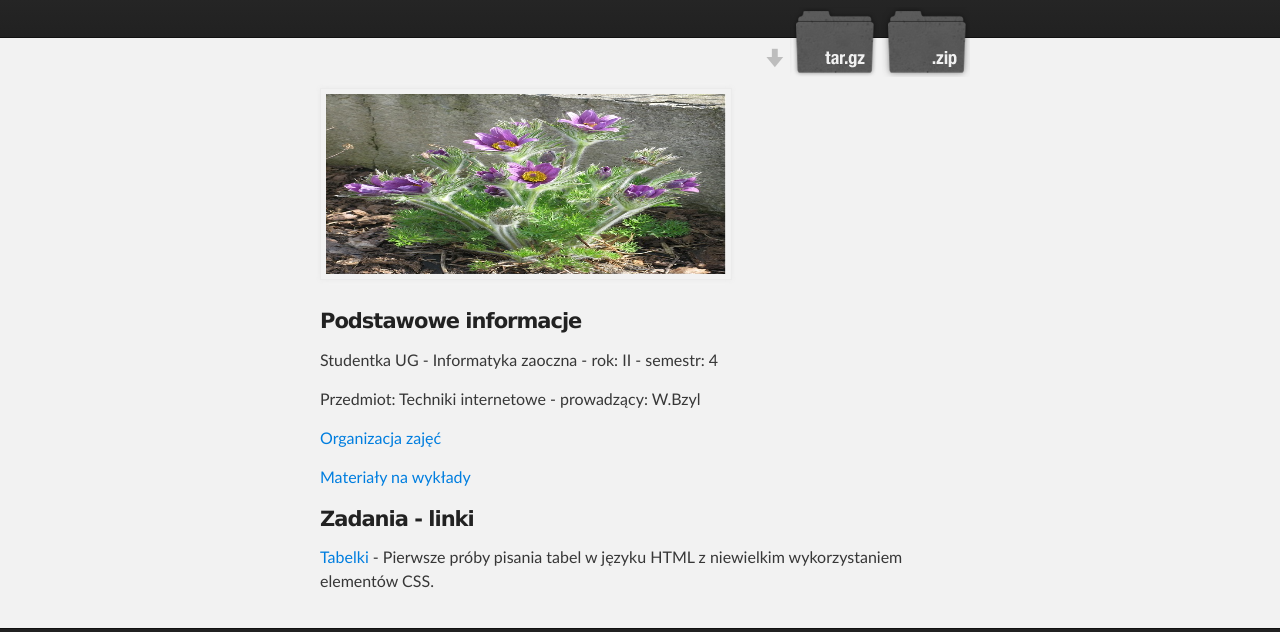
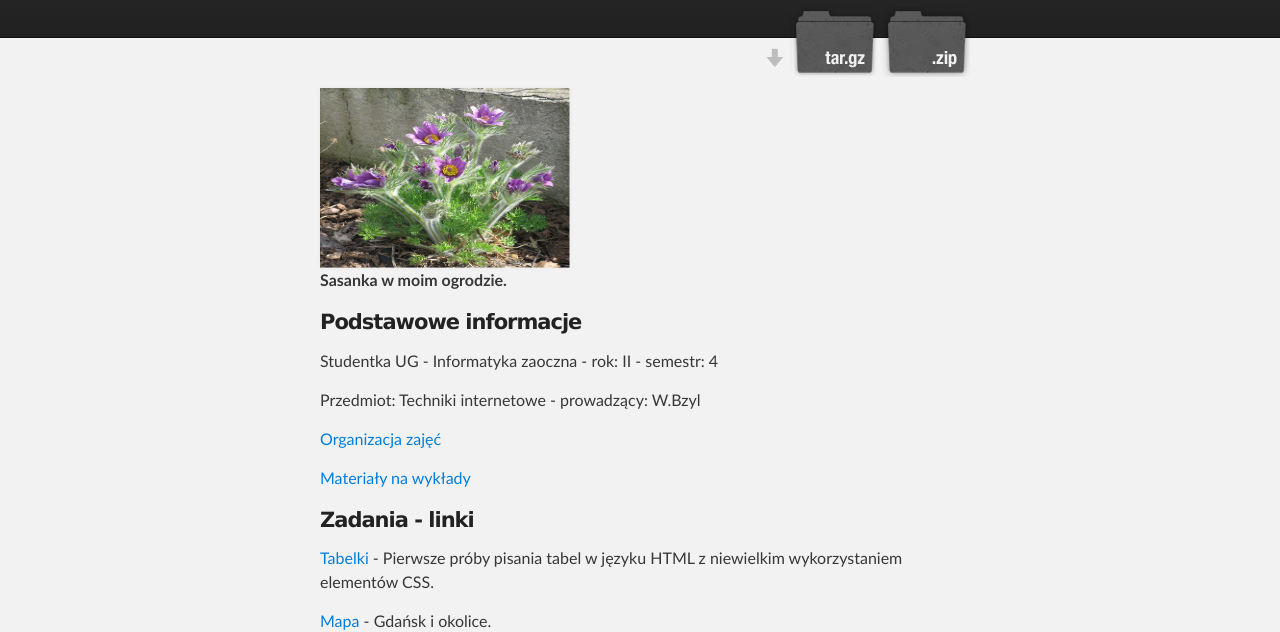
Before and after one commit to apastuszka/wizytowka, a plain HTML site: page index.html in a window 1280 px wide. Shown: the part 172-804 px from the top of the page. Drawn offline with Linux system fonts and the light colour scheme.

Commit message:
zadanie
dodane zadanie

```diff
--- a/index.html
+++ b/index.html
@@ -32,7 +32,7 @@
     <div id="main_content_wrap" class="outer">
       <section id="main_content" class="inner">
 
-	  <img src="sasanka.jpg" width="400px" height="180px">
+	  <p><img src="sasanka.jpg" width="250px" height="180px"><br><strong>Sasanka w moim ogrodzie.</strong></p>
 
 		<h4>Podstawowe informacje</h4>
         <p>Studentka UG - Informatyka zaoczna - rok: II - semestr: 4</p>
@@ -42,6 +42,7 @@
 		<h4>Zadania - linki</h4>
 		<p><a href="http://apastuszka.github.io/tabelki">Tabelki</a> -
 		Pierwsze próby pisania tabel w języku HTML z niewielkim wykorzystaniem elementów CSS.</p>
+    <p><a href="http://apastuszka.github.io/Mapa">Mapa</a> - Gdańsk i okolice.</p>
       </section>
     </div>
 
--- a/stylesheets/stylesheet.css
+++ b/stylesheets/stylesheet.css
@@ -152,7 +152,7 @@ p img {
   display: inline;
   margin: 0;
   padding: 0;
-  vertical-align: middle;
+  vertical-align: bottom;
   text-align: center;
   border: none;
 }
```
